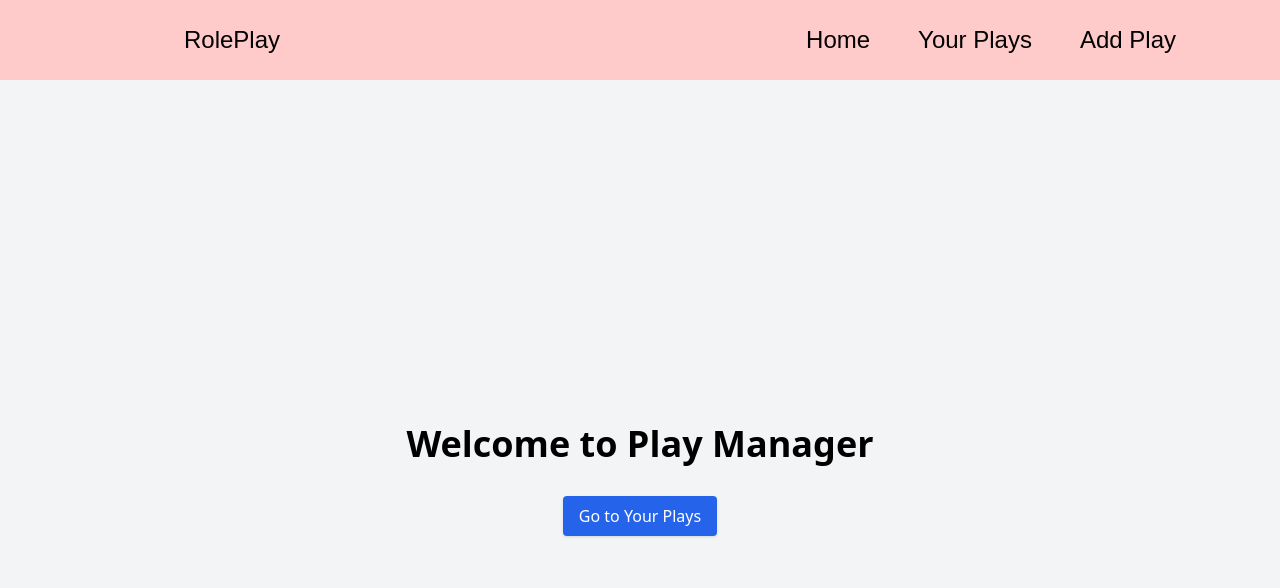
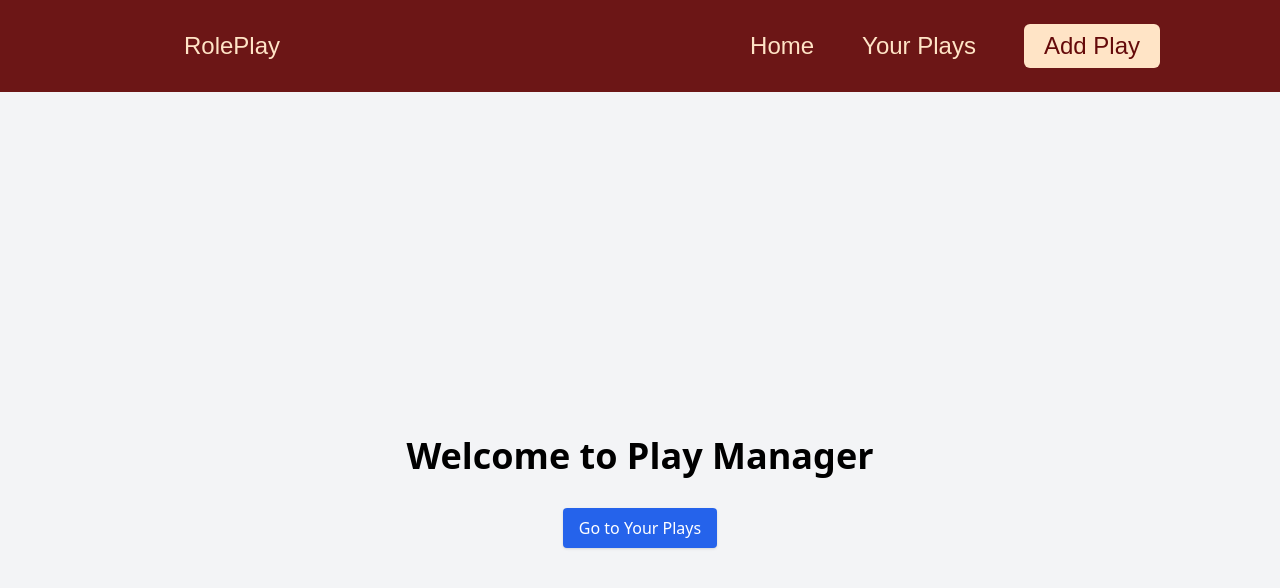
Before and after one commit to Rariig/Marketplace, a React (Create React App) app in the folder frontend/: page / in a window 1280 px wide. Shown: the top 588 px of the page. Built offline with nearby package versions, Linux system fonts and the light colour scheme.

Commit message:
Tweaked landing page colors

```diff
--- a/frontend/src/Plays/Header.js
+++ b/frontend/src/Plays/Header.js
@@ -3,17 +3,17 @@ import { Link } from 'react-router-dom';
 
 const Header = () => {
   return (
-    <header className="bg-red-200 text-black p-6 flex justify-between items-center font-poppins">
+    <header className="bg-custom-dark-red/95 text-vanilla p-6 flex justify-between items-center font-poppins">
       <h1 className="text-2xl pl-40">RolePlay</h1>
       <nav>
-        <ul className="flex space-x-12 text-2xl pr-20">
+        <ul className="flex items-center space-x-12 text-2xl pr-24">
           <li>
             <Link to="/" className="hover:underline">Home</Link>
           </li>
           <li>
             <Link to="/your-plays" className="hover:underline">Your Plays</Link>
           </li>
-          <li>
+          <li className="bg-vanilla rounded-md text-custom-dark-red px-5 py-1.5">
             <Link to="/add-play" className="hover:underline">Add Play</Link>
           </li>
         </ul>
--- a/frontend/tailwind.config.js
+++ b/frontend/tailwind.config.js
@@ -7,6 +7,10 @@ module.exports = {
       fontFamily: {
         poppins: ["Poppins", "sans-serif"], // Define the Poppins font
       },
+      colors: {
+        'custom-dark-red': '#650A0A',
+        'vanilla' : '#FFE4C6'
+      }
     },
   },
   plugins: [],
```
